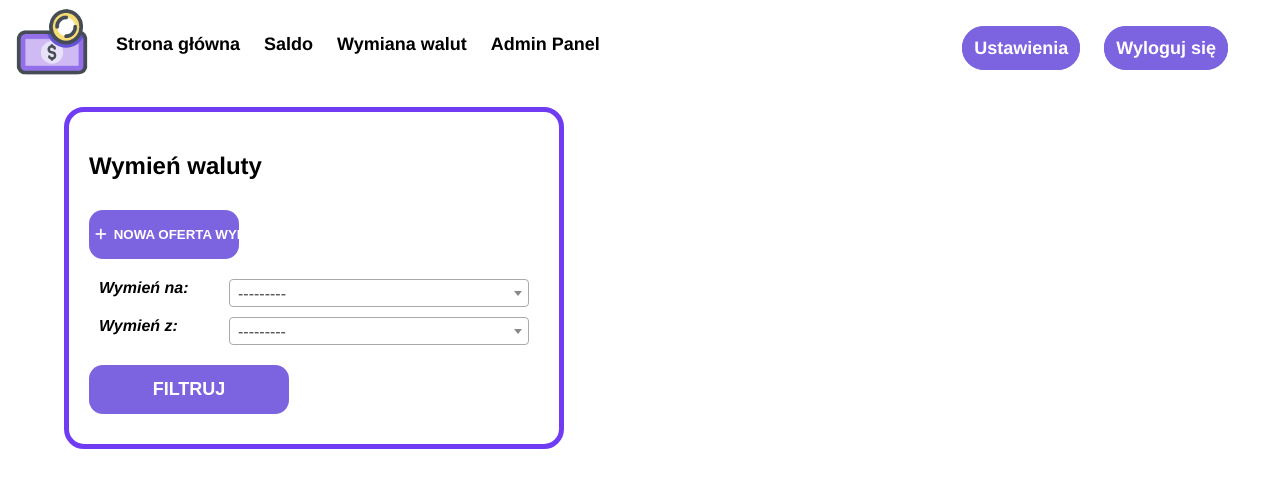
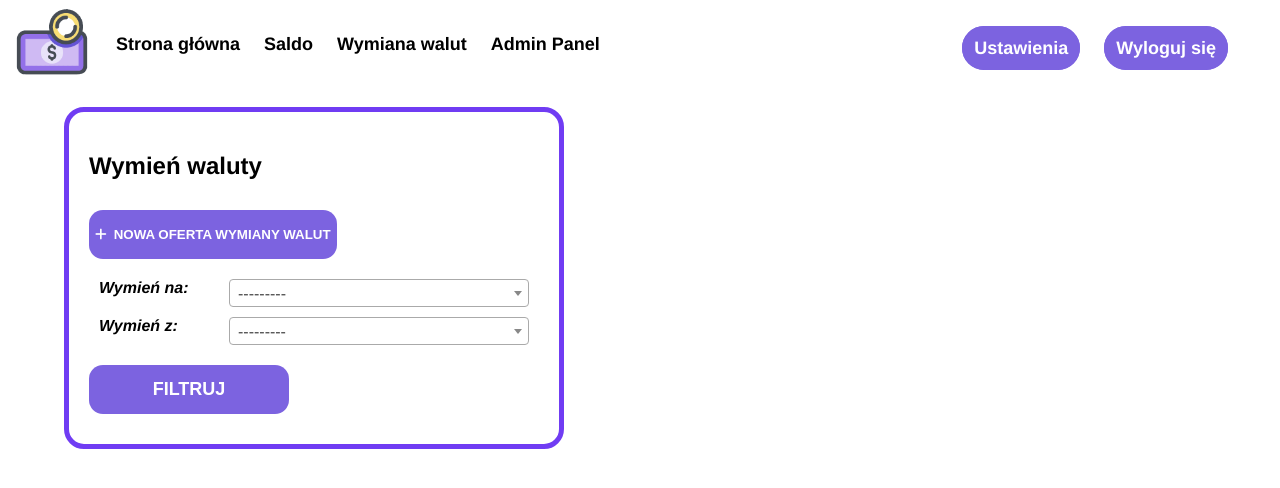
Before and after one commit to Eg-Nickname/django-bank, a Django app: page /wymiana_walut/ in a window 1280 px wide. Shown: the top 488 px of the page. Run offline with Django 4.2, Linux system fonts and the light colour scheme; the visitor is signed in with stand-in values (Sample User, id 1); data that the repository does not hold is empty; some libraries are stand-ins or nearby versions.

Commit message:
Minor fixes

```diff
--- a/exchange/static/exchange/exchange.css
+++ b/exchange/static/exchange/exchange.css
@@ -1,5 +1,5 @@
 
-#id_amount_owned, #id_amount_wanted{
+#id_amount_owned, #id_amount_wanted, #id_amount_recived, #id_amount_exchanged{
     padding: 0 20px;
     width: 256px;
     color: #444;
@@ -7,6 +7,11 @@
     border: 1px solid #aaa;
     border-radius: 4px;
 }
+
+.button-oferawymiany{
+    width: auto;
+}
+
 #id_exchange_from,  #id_exchange_to{
     width: 300px;
 }
--- a/exchange/templates/exchange/exchange.html
+++ b/exchange/templates/exchange/exchange.html
@@ -78,7 +78,7 @@
     <div class="exchange-listings-container">
       <div >
         <div class="exchange-info">
-          <h2>Wymień waluty</h2> <button onclick="togglePopup()" class="buton-przelew"><i class="fas fa-plus"></i>Nowa Oferta Wymiany Walut</button>
+          <h2>Wymień waluty</h2> <button onclick="togglePopup()" class="buton-przelew button-oferawymiany"><i class="fas fa-plus"></i>Nowa Oferta Wymiany Walut</button>
 
           <form method="get">
             {% for field in exchangelisting_filter.form %}
--- a/exchange/views.py
+++ b/exchange/views.py
@@ -111,8 +111,13 @@ def exchange_money_viev(request, id):
     if not request.user.is_authenticated:
         return redirect("login")
     exchange_listings = ExchangeListing.objects.all()
-    exchange_form = NewExchaneListing()
     exchange_money_form = ExchangeMoneyForm()
+
+    exchange_listings = ExchangeListing.objects.all()
+    exchangelisting_filter = ExchangeListingFilter(request.GET, queryset=exchange_listings)
+    exchange_listings = exchangelisting_filter
+
+    exchange_form = NewExchaneListing(auto_id="NewExchaneListing_%s")
 
     selected_exchange_listing = get_object_or_404(ExchangeListing, pk=id)
 
@@ -120,8 +125,10 @@ def exchange_money_viev(request, id):
         'exchange_listings' : exchange_listings,
         'exchange_form' : exchange_form,
         'exchange_money_form' : exchange_money_form,
+        'exchangelisting_filter' : exchangelisting_filter,
         'selected_exchange_listing' : selected_exchange_listing,
     }
+
     if request.POST and 'new-exchange-listing' in request.POST:
         exchange_viev(request)
         return redirect("/wymiana_walut/")
--- a/main/templates/main/index.html
+++ b/main/templates/main/index.html
@@ -14,7 +14,7 @@
             <a class="main-text">Z nami transakcje <br>staja się łatwiejsze...</a>
 
             <p>
-                Chcesz, żeby twoje życie było prostsze? Chcesz pozbyć się problemów związanych ze swoimi transakcjami? Jeśli tak, to trafiłes w idealne miejsce. Na naszej stronie masz możliwość sprawdzenia swojego salda, wymiany swoich pieniędzy między czterema rodajami walut (Ruble, Peso Chilijskie, Yuan, Liry). Oferujemy również rozbudowany międzyplatformowy system wymiany walut międy innymi użytkownikami. Jeśli posiadasz już konto zaloguj się lub dołacz do nas klikając przycisk poniżej i spraw by toje życie było łatwiejsze!!
+                Chcesz, żeby twoje życie było prostsze? Chcesz pozbyć się problemów związanych ze swoimi transakcjami? Jeśli tak, to trafiłes w idealne miejsce. Na naszej stronie masz możliwość sprawdzenia swojego salda, wymiany swoich pieniędzy między czterema rodajami walut (Ruble, Peso Chilijskie, Yuan, Liry). Oferujemy również rozbudowany międzyplatformowy system wymiany walut międy innymi użytkownikami. Jeśli posiadasz już konto zaloguj się lub dołacz do nas klikając przycisk poniżej i spraw by twoje życie było łatwiejsze!!
             </p>
 
             <p class="p2">
--- a/transactions/templates/transactions/transactions.html
+++ b/transactions/templates/transactions/transactions.html
@@ -229,7 +229,7 @@
 
 
     <div class="transactions">
-      <h1>Tranzakcje</h1>
+      <h1>Transakcje</h1>
       <div>
         <h3>Opcje filtrowania</h3>
         <label class="switch">
```
